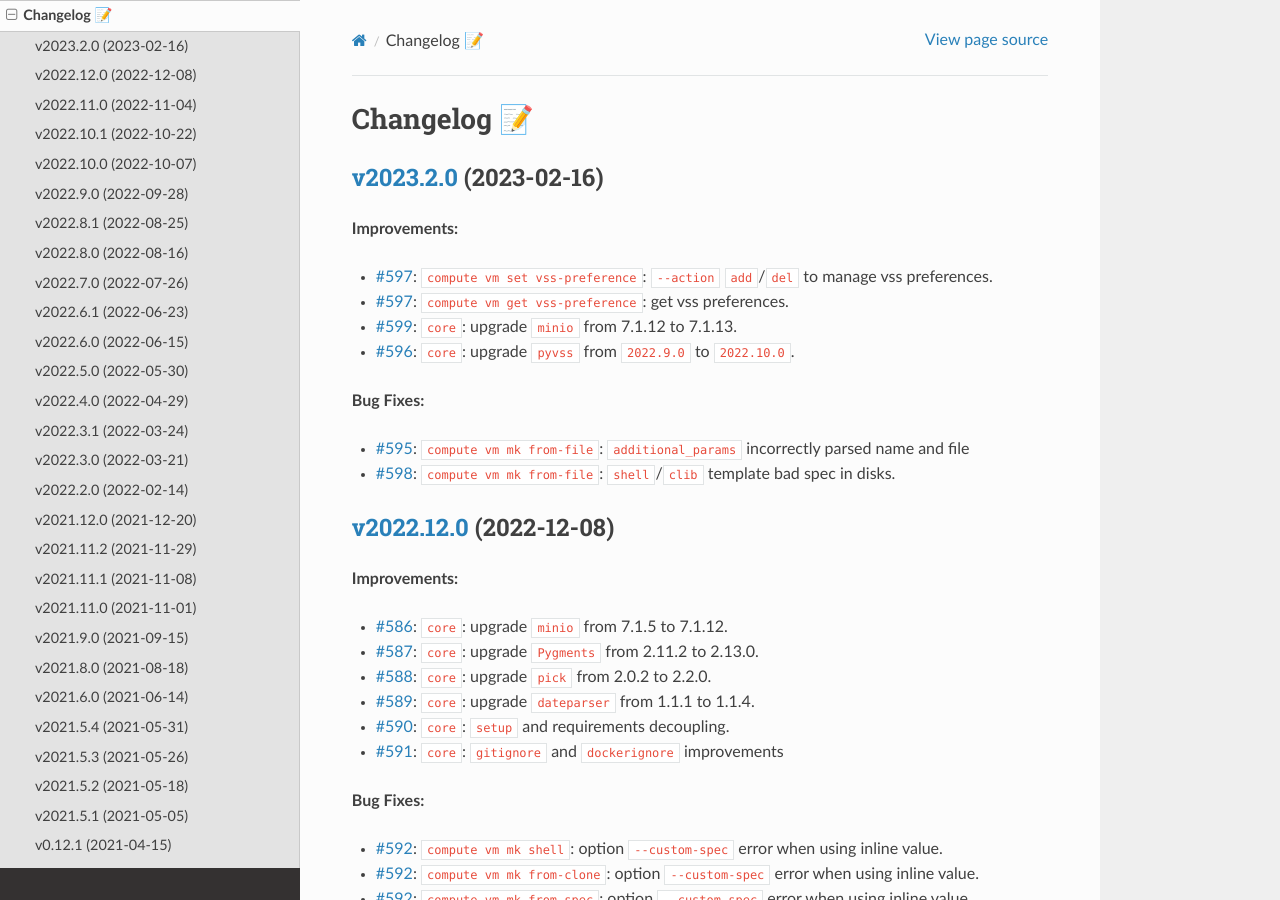
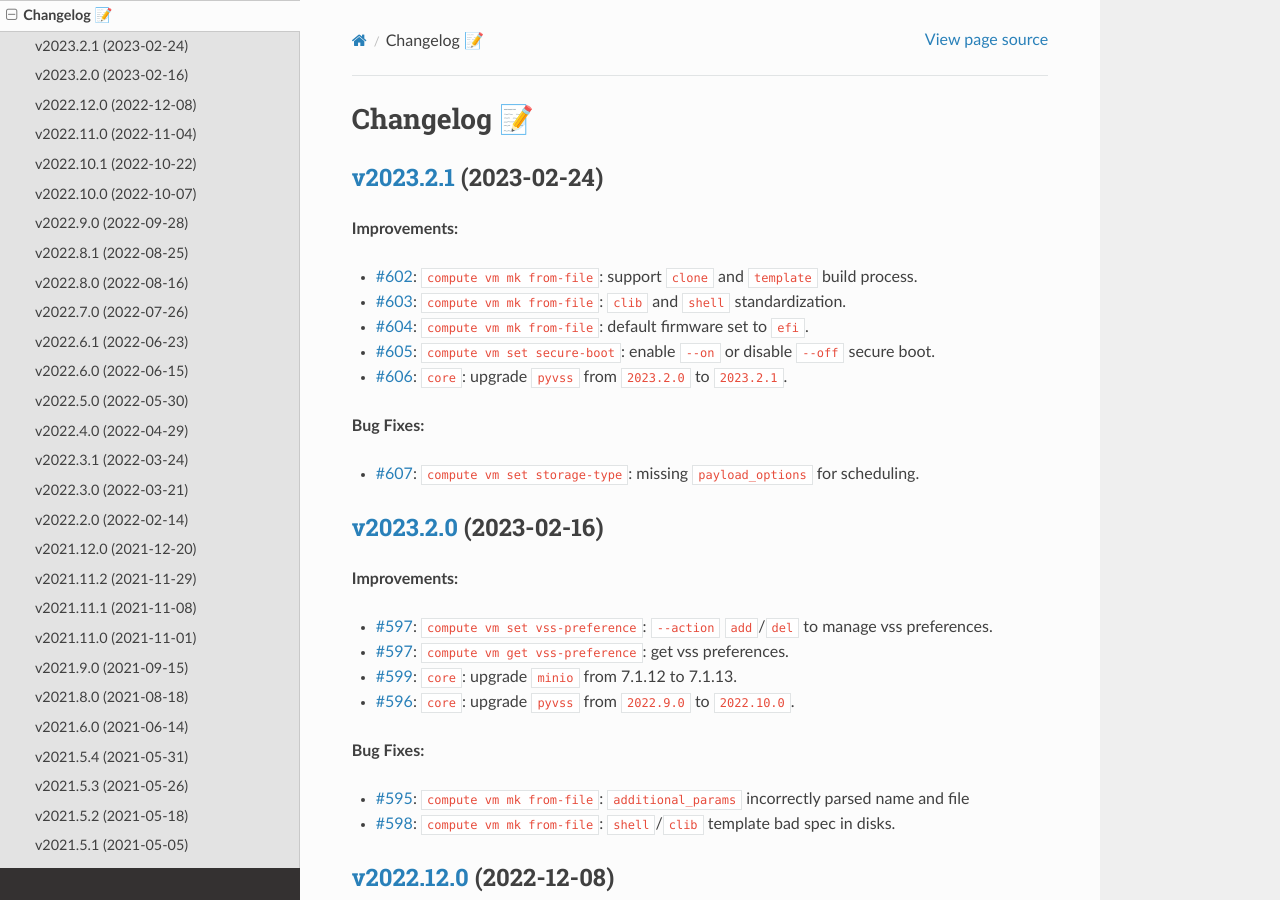
Before and after one commit to EIS-ITS/vss-cli, a Sphinx documentation site: the page built from docs/changelog.rst, in a window 1280 px wide and 900 px high. Built offline with Sphinx 7.4.7 and the Read the Docs theme 2.0.0, drawn with Linux system fonts in a browser that asks for light colours; the version number could not be read and is left out.

Commit message:
Issue #608: 🎉Version release v2023.2.1 - fixes #608

```diff
--- a/docs/changelog.rst
+++ b/docs/changelog.rst
@@ -1,5 +1,21 @@
 Changelog 📝
 ============
+
+`v2023.2.1 <https://gitlab-ee.eis.utoronto.ca/vss/vss-cli/tags/v2023.2.1>`_ (2023-02-24)
+------------------------------------------------------------------------------------------
+
+**Improvements:**
+
+- `#602 <https://gitlab-ee.eis.utoronto.ca/vss/vss-cli/issues/602>`_: ``compute vm mk from-file``: support ``clone`` and ``template`` build process.
+- `#603 <https://gitlab-ee.eis.utoronto.ca/vss/vss-cli/issues/603>`_: ``compute vm mk from-file``: ``clib`` and ``shell`` standardization.
+- `#604 <https://gitlab-ee.eis.utoronto.ca/vss/vss-cli/issues/604>`_: ``compute vm mk from-file``: default firmware set to ``efi``.
+- `#605 <https://gitlab-ee.eis.utoronto.ca/vss/vss-cli/issues/605>`_: ``compute vm set secure-boot``: enable ``--on`` or disable ``--off`` secure boot.
+- `#606 <https://gitlab-ee.eis.utoronto.ca/vss/vss-cli/issues/606>`_: ``core``: upgrade ``pyvss`` from ``2023.2.0`` to ``2023.2.1``.
+
+**Bug Fixes:**
+
+- `#607 <https://gitlab-ee.eis.utoronto.ca/vss/vss-cli/issues/607>`_: ``compute vm set storage-type``: missing ``payload_options`` for scheduling.
+
 
 `v2023.2.0 <https://gitlab-ee.eis.utoronto.ca/vss/vss-cli/tags/v2023.2.0>`_ (2023-02-16)
 ------------------------------------------------------------------------------------------
```
Also changed, not shown: CHANGELOG.md (+15 -1 lines), .bumpversion.cfg, 7 other files.
